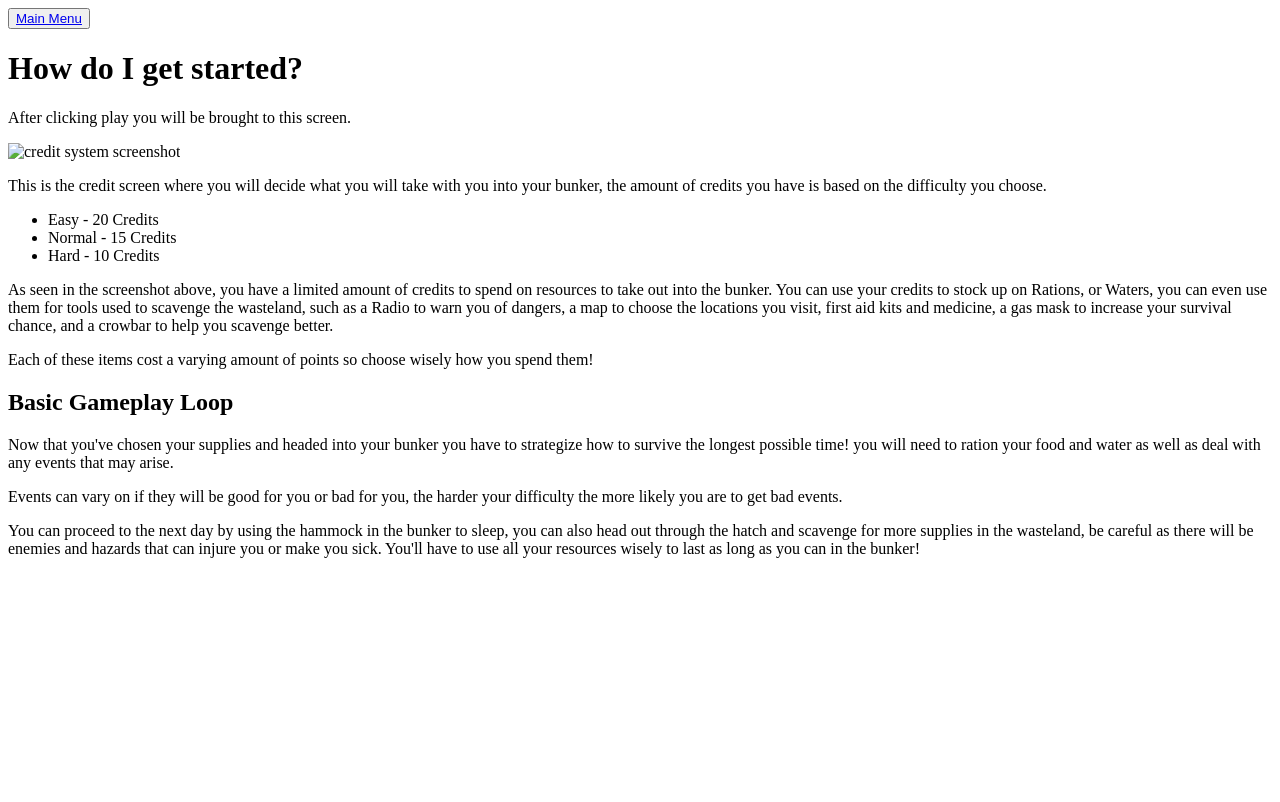
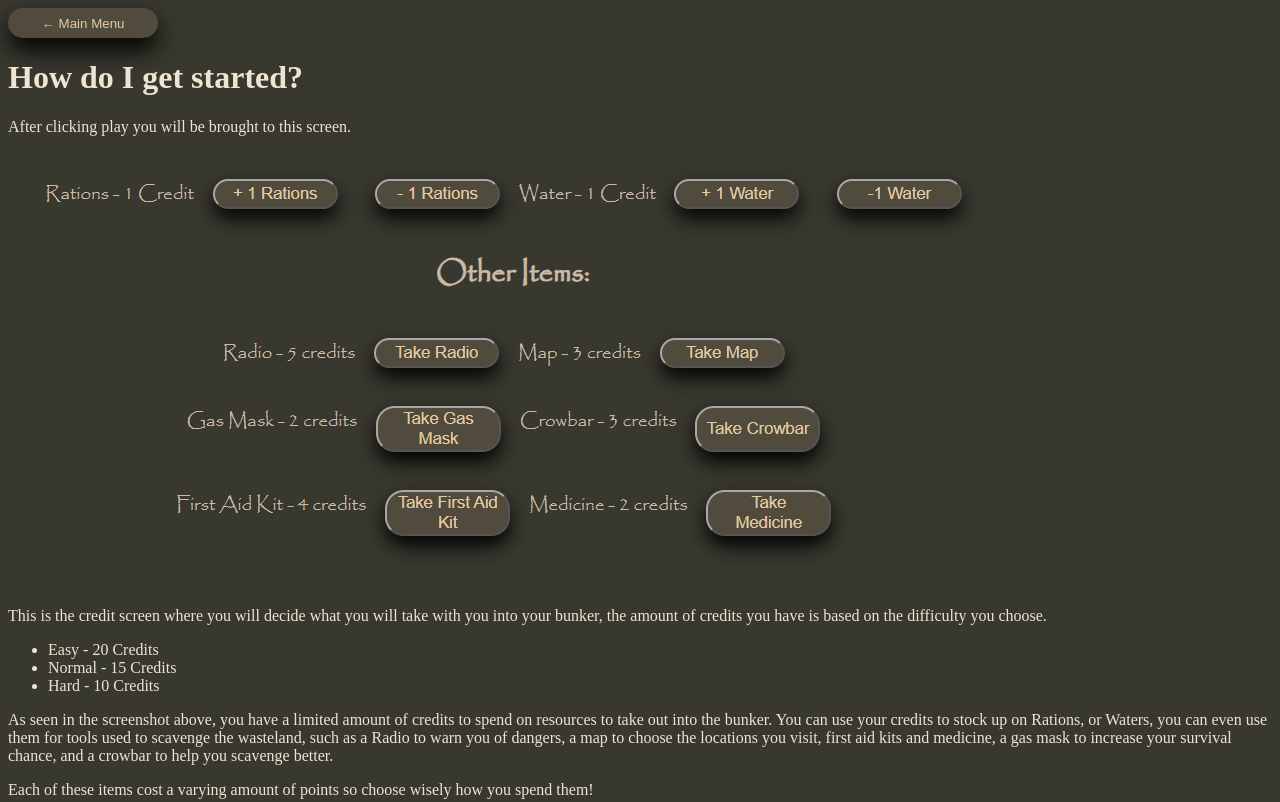
Before and after one commit to Fiori-world/byte-jam2026, a plain HTML site: page html/tutorial.html in a window 1280 px wide. Shown: the top 802 px of the page. Drawn offline with Linux system fonts and the light colour scheme; a script that the page names is missing; files whose address does not match are found by name.

Commit message:
addded styling to Tutorial,moved bunker assets to correct places

```diff
--- a/css/introScreen.css
+++ b/css/introScreen.css
@@ -132,4 +132,10 @@ body {
 
 .mainMenu a {
   color: #e2caa4;
+  text-decoration: none;
 }
+
+#startGame a{
+  color:#e2caa4 ;
+  text-decoration: none;
+}
--- a/css/tutorial.css
+++ b/css/tutorial.css
@@ -0,0 +1,25 @@
+body{
+    font-family: papyrus;
+    background-color: #39382f;
+    color: #eee4d2;
+}
+
+button{
+    border-radius: 15px;
+    background-color: #514b3d;
+    color: #eee4d2;
+    width: 150px;
+    height: 30px;
+    border: hidden;
+    box-shadow: 0 12px 24px 0 black;
+}
+
+a{
+    text-decoration: none;
+    color: #e2caa4;
+}
+
+a:visited{
+    text-decoration: none;
+    color: #e2caa4;
+}
--- a/html/tutorial.html
+++ b/html/tutorial.html
@@ -10,12 +10,12 @@
   </head>
   <body>
     <div>
-      <button><a href="/byte-jam2026/index.html">Main Menu</a></button>
+      <button><a href="/byte-jam2026/index.html">&larr; Main Menu</a></button>
     </div>
     <div>
       <h1>How do I get started?</h1>
       <p>After clicking play you will be brought to this screen.</p>
-      <img src="#" alt="credit system screenshot" />
+      <img src="/byte-jam2026/assets/credit-system.png" alt="credit system screenshot" />
       <p>
         This is the credit screen where you will decide what you will take with
         you into your bunker, the amount of credits you have is based on the
```
Also changed, not shown: css/bunker.css (+36 -23 lines), html/introScreen.html (+1 -1 lines), assets/Bunker_BaseHammockZoomedOUT.png, assets/credit-system.png (added).
